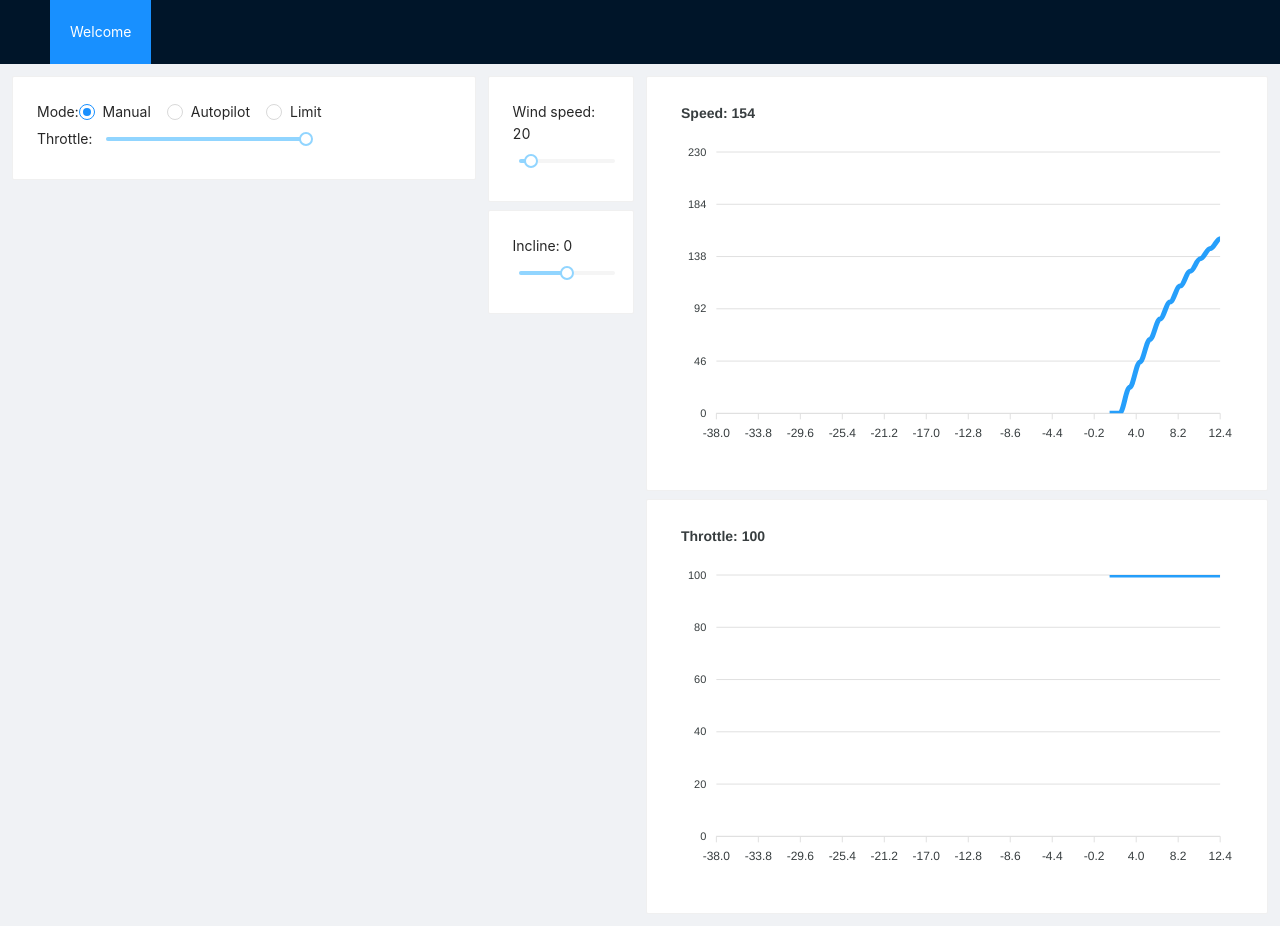
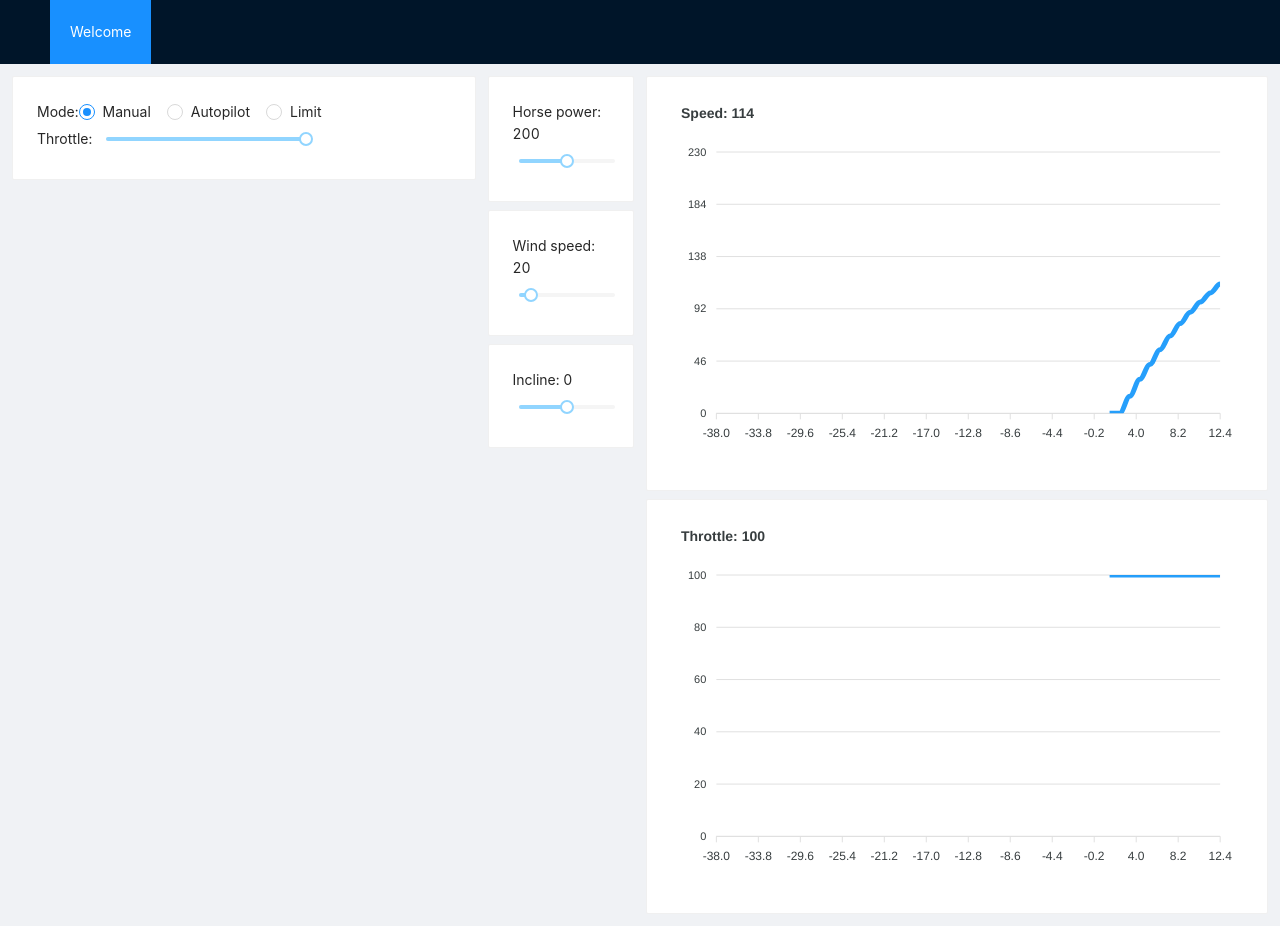
Before and after one commit to yonder-makers/car-autopilot, a React (Create React App) app: page / in a window 1280 px wide. Built offline with nearby package versions, Linux system fonts and the light colour scheme.

Commit message:
Add horse power support

```diff
--- a/src/App.tsx
+++ b/src/App.tsx
@@ -93,9 +93,26 @@ interface EnvironmentProps {
   simulator: SimulatorHook;
 }
 function Environment({ simulator }: EnvironmentProps) {
-  const { wind, setWind, angle, setAngle } = simulator;
+  const {
+    wind,
+    setWind,
+    angle,
+    setAngle,
+    horsePower,
+    setHorsePower,
+  } = simulator;
   return (
     <Space direction="vertical" style={{ width: '100%' }}>
+      <Card>
+        Horse power: {horsePower}
+        <Slider
+          min={0}
+          max={400}
+          onChange={setHorsePower}
+          value={horsePower}
+          style={{ width: '100%' }}
+        />
+      </Card>
       <Card>
         Wind speed: {wind}
         <Slider
--- a/src/Chart.tsx
+++ b/src/Chart.tsx
@@ -9,13 +9,7 @@ function useTrackHistory(value: Value) {
   useEffect(() => {
     console.log(value);
     setData((oldData) => {
-      // if (oldData.length < 20) {
-      //   oldData = [...new Array(21)].map((_, i) => 0);
-      // }
       const newData = [...oldData, Math.floor(value.value)];
-      // if (newData.length > 20) {
-      //   newData.shift();
-      // }
       return newData;
     });
   }, [value.id]);
--- a/src/domain/use-simulator.ts
+++ b/src/domain/use-simulator.ts
@@ -6,6 +6,7 @@ export interface Simulator {
   angle: number;
   speed: number;
   time: number;
+  horsePower: number;
 }
 
 export const INTERVAL = 500;
@@ -23,8 +24,13 @@ function getAngleImpact(angle: number) {
   return angle / (1000 / INTERVAL);
 }
 
-function getThrottleImpact(speed: number, throttle: number) {
-  return ((300 - speed) * throttle) / 600 / (1000 / INTERVAL);
+function getThrottleImpact(
+  horsePower: number,
+  speed: number,
+  throttle: number,
+) {
+  const power = 600 * (300 / horsePower);
+  return ((300 - speed) * throttle) / power / (1000 / INTERVAL);
 }
 
 let simulator: Simulator = {
@@ -33,12 +39,14 @@ let simulator: Simulator = {
   speed: 0,
   time: 0,
   wind: 20,
+  horsePower: 200,
 };
 
 export interface SimulatorHook extends Simulator {
   setThrottle(value: number): void;
   setWind(value: number): void;
   setAngle(value: number): void;
+  setHorsePower(value: number): void;
 }
 export function useSimulator(): SimulatorHook {
   const [data, setData] = useState<Simulator>(simulator);
@@ -47,7 +55,7 @@ export function useSimulator(): SimulatorHook {
     const interval = setInterval(() => {
       setData((oldSim) => {
         const impact =
-          getThrottleImpact(oldSim.speed, oldSim.throttle) -
+          getThrottleImpact(oldSim.horsePower, oldSim.speed, oldSim.throttle) -
           getOtherImpact() -
           getWindImpact(oldSim.speed, oldSim.wind) -
           getAngleImpact(oldSim.angle);
@@ -91,10 +99,20 @@ export function useSimulator(): SimulatorHook {
     });
   }
 
+  function setHorsePower(value: number) {
+    setData((oldSim) => {
+      return {
+        ...oldSim,
+        horsePower: value,
+      };
+    });
+  }
+
   return {
     ...data,
     setThrottle,
     setWind,
     setAngle,
+    setHorsePower,
   };
 }
```
